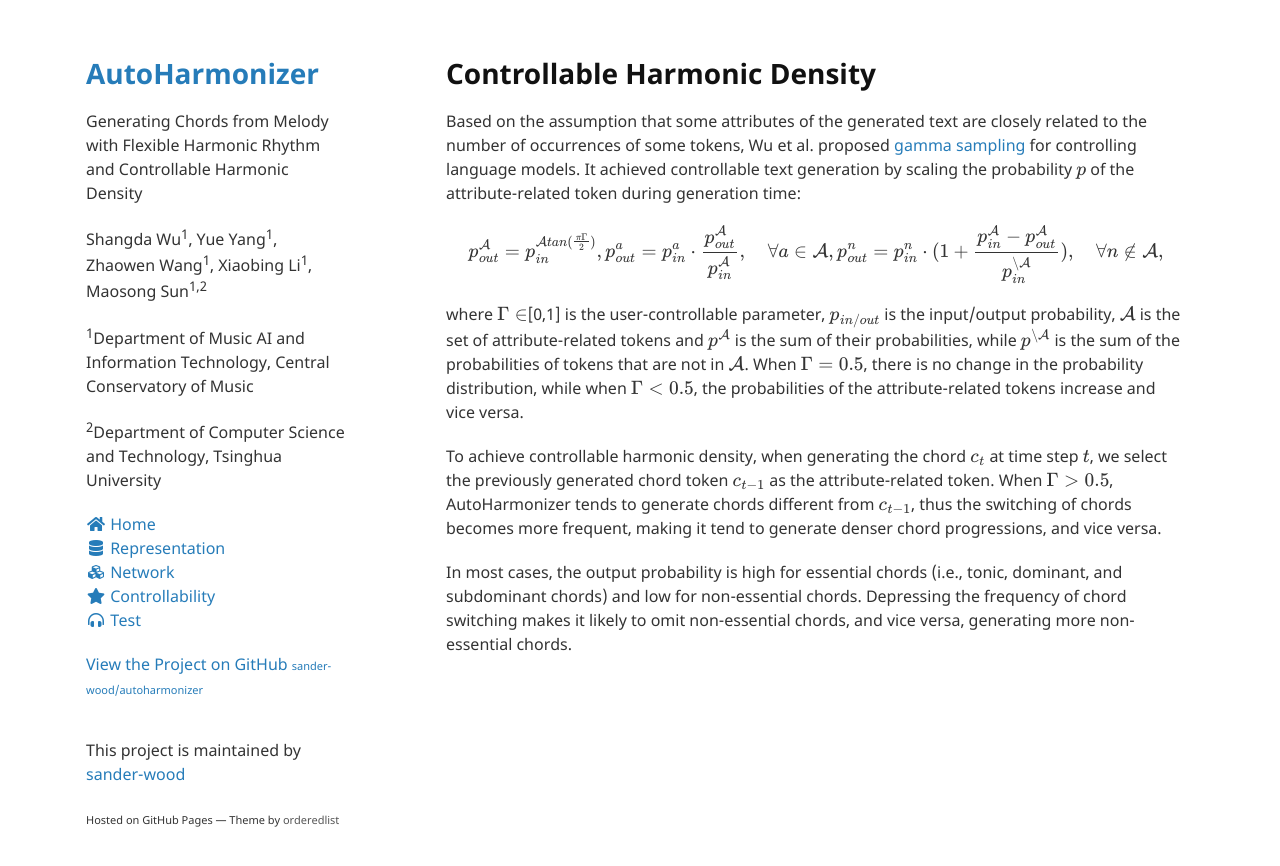
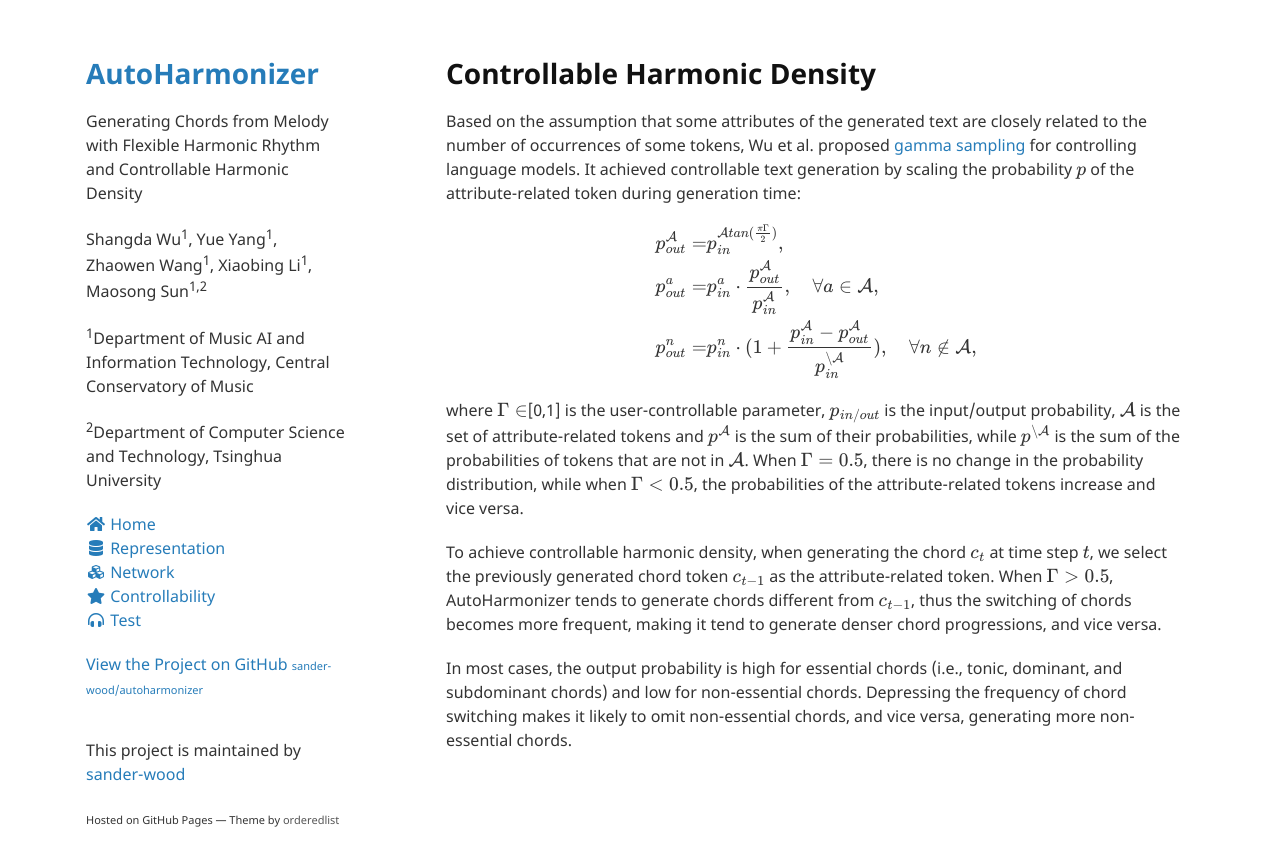
Before and after one commit to sander-wood/autoharmonizer, a Jekyll site: the page built from controllability.md, in a window 1280 px wide. Shown: the top 866 px of the page. Built offline with Jekyll 4.4.1, drawn with Linux system fonts in a browser that asks for light colours; nearby versions of some CDN libraries; formulas are drawn with MathJax 3.

Commit message:
Update controllability.md

```diff
--- a/controllability.md
+++ b/controllability.md
@@ -17,7 +17,13 @@
 
 Based on the assumption that some attributes of the generated text are closely related to the number of occurrences of some tokens, Wu et al. proposed [gamma sampling](https://arxiv.org/pdf/2205.06036.pdf) for controlling language models. It achieved controllable text generation by scaling the probability $p$ of the attribute-related token during generation time:
 
-$$p^{\mathcal{A}}_{out}=p_{in}^{\mathcal{A}tan(\frac{\pi \Gamma}{2})}, \\ p^{a}_{out}=p^{a}_{in}\cdot \frac{p^{\mathcal{A}}_{out}}{p^{\mathcal{A}}_{in}},\quad \forall a\in \mathcal{A}, \\ p^{n}_{out}=p^{n}_{in} \cdot (1 + \frac{p^{\mathcal{A}}_{in}-p^{\mathcal{A}}_{out}}{p^{\backslash \mathcal{A}}_{in}}),\quad \forall n\notin \mathcal{A},$$
+$$
+\begin{align}
+p^{\mathcal{A}}_{out}=&p_{in}^{\mathcal{A}tan(\frac{\pi \Gamma}{2})}, \\
+p^{a}_{out}=&p^{a}_{in}\cdot \frac{p^{\mathcal{A}}_{out}}{p^{\mathcal{A}}_{in}},\quad \forall a\in \mathcal{A}, \\
+p^{n}_{out}=&p^{n}_{in} \cdot (1 + \frac{p^{\mathcal{A}}_{in}-p^{\mathcal{A}}_{out}}{p^{\backslash \mathcal{A}}_{in}}),\quad \forall n\notin \mathcal{A},
+\end{align}
+$$
 
 where $\Gamma\in$[0,1] is the user-controllable parameter, $p_{in/out}$ is the input/output probability, $\mathcal{A}$ is the set of attribute-related tokens and $p^{\mathcal{A}}$ is the sum of their probabilities, while $p^{\backslash \mathcal{A}}$ is the sum of the probabilities of tokens that are not in $\mathcal{A}$. When $\Gamma=0.5$, there is no change in the probability distribution, while when $\Gamma<0.5$, the probabilities of the attribute-related tokens increase and vice versa.
 
```
